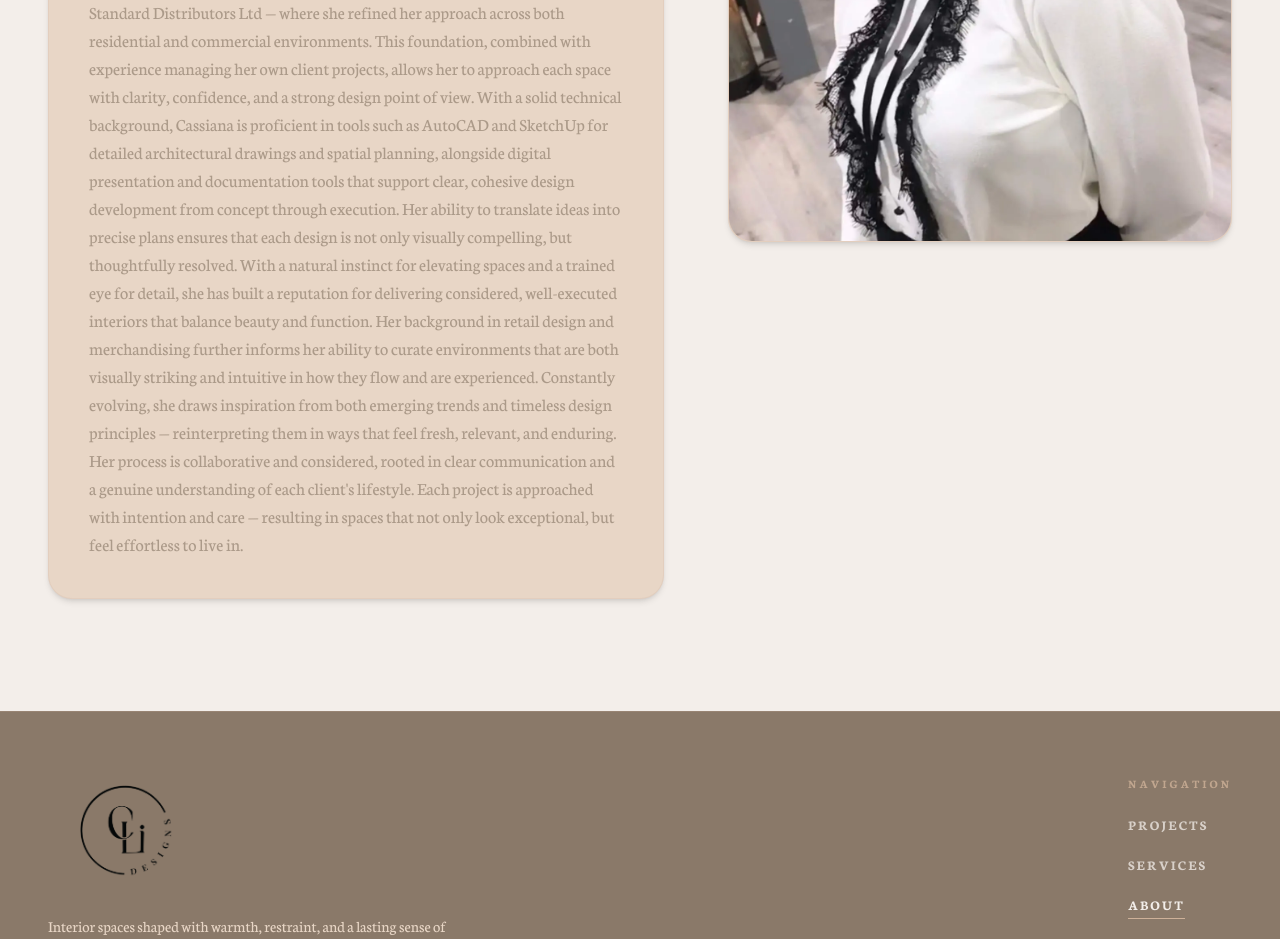
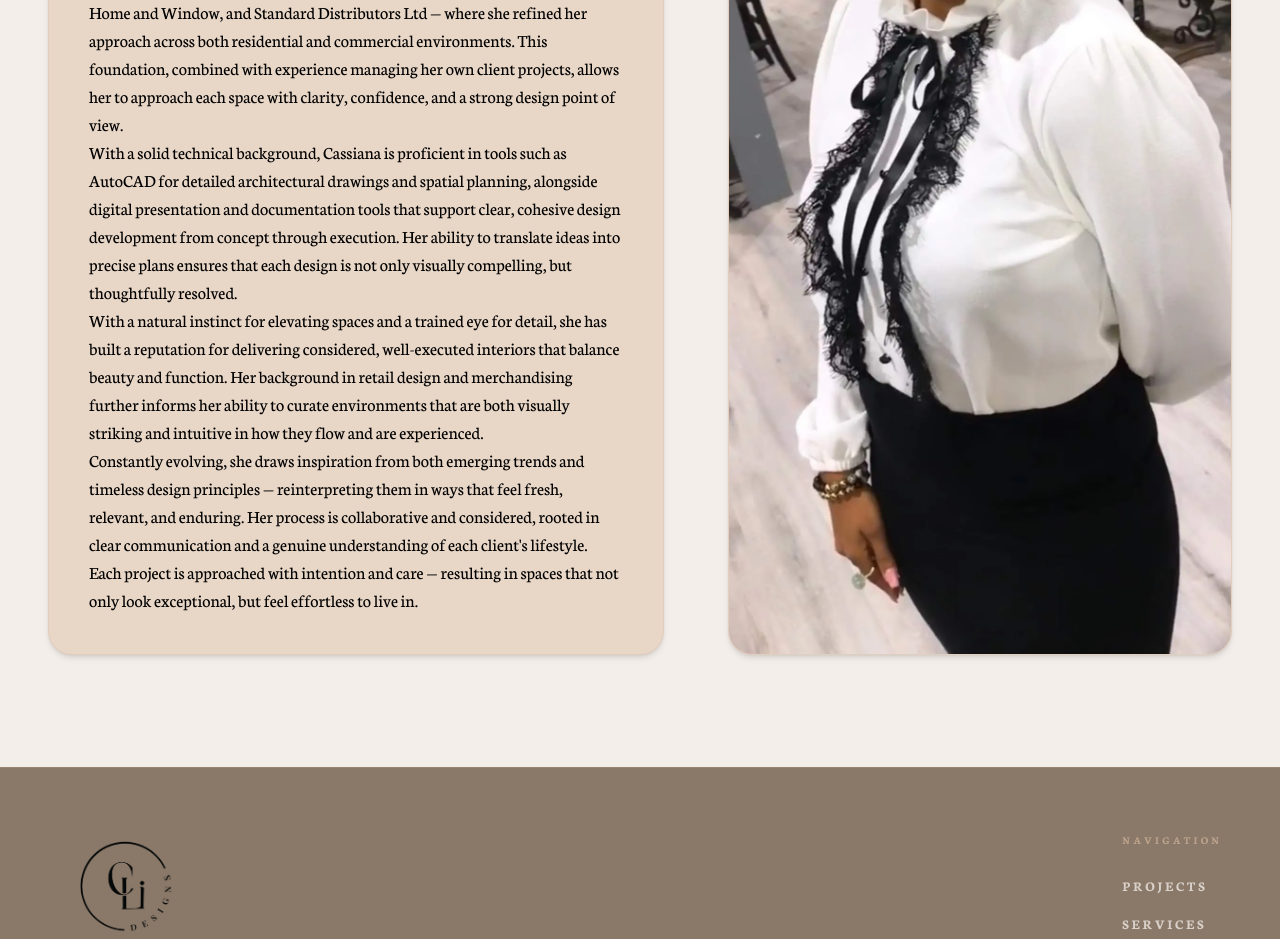
Before and after one commit to blackspidertechllc/CLI-Designs, a React (Vite) app: page /about in a window 1280 px wide. Shown: the part 500-1439 px from the top of the page. Built offline with nearby package versions, Linux system fonts and the light colour scheme.

Commit message:
updates to address spacing and text color in about page, theme colors on contact page, mobile vs desktop footer

```diff
--- a/src/components/Footer.jsx
+++ b/src/components/Footer.jsx
@@ -11,20 +11,24 @@ const footerLinks = [
 export default function Footer() {
   const navLinkClass = ({ isActive }) =>
     [
-      "group inline-flex w-fit items-center font-brand text-sm font-semibold uppercase tracking-[0.14em] transition duration-300",
-      "text-[#F3EEEA]",
+      "group inline-flex w-fit items-center font-brand text-xs font-semibold uppercase tracking-[0.18em] transition duration-300 sm:text-sm",
+      "text-parchment",
       isActive ? "opacity-100" : "opacity-75 hover:opacity-100",
     ].join(" ");
 
   return (
-    <footer className="relative overflow-hidden border-t border-[#CEB199]/20 bg-[#8A7969]">
+    <footer className="relative overflow-hidden border-t border-tan/20 bg-dusty-taupe">
       <div className="absolute inset-0 -z-10 bg-[radial-gradient(circle_at_top_left,rgba(206,177,153,0.15),transparent_30%),radial-gradient(circle_at_bottom_right,rgba(243,238,234,0.08),transparent_35%)]" />
 
-      <div className="mx-auto max-w-7xl px-4 py-12 sm:px-6 lg:px-12 lg:py-16">
+      <div className="mx-auto max-w-7xl px-4 py-12 sm:px-6 sm:py-14 lg:px-12 lg:py-16">
         <div className="grid grid-cols-1 gap-10 md:grid-cols-[1.15fr_0.85fr] md:items-start lg:gap-16">
           {/* Logo / Brand */}
-          <div className="flex flex-col gap-6">
-            <NavLink to="/" end className="inline-flex w-fit">
+          <div className="flex flex-col items-center gap-5 md:items-start md:gap-6">
+            <NavLink
+              to="/"
+              end
+              className="inline-flex w-fit justify-center md:justify-start"
+            >
               <img
                 src={CLILOGO}
                 alt="CLI Designs logo"
@@ -32,19 +36,19 @@ export default function Footer() {
               />
             </NavLink>
 
-            <p className="max-w-md font-brand text-sm leading-7 text-[#E8D6C6] sm:text-base">
+            <p className="hidden max-w-sm font-brand text-sm leading-7 text-almond-cream/90 md:block">
               Interior spaces shaped with warmth, restraint, and a lasting sense
               of atmosphere.
             </p>
           </div>
 
           {/* Navigation */}
-          <div className="md:justify-self-end">
-            <p className="font-brand text-xs font-semibold uppercase tracking-[0.24em] text-[#CEB199]/80">
+          <div className="hidden md:block md:justify-self-end">
+            <p className="font-brand text-[11px] font-semibold uppercase tracking-[0.28em] text-tan/75">
               Navigation
             </p>
 
-            <ul className="mt-5 flex flex-col gap-4">
+            <ul className="mt-6 flex flex-col gap-3.5">
               {footerLinks.map((link) => (
                 <li key={link.to}>
                   <NavLink to={link.to} className={navLinkClass}>
@@ -53,7 +57,7 @@ export default function Footer() {
                         {link.label}
                         <span
                           className={[
-                            "absolute left-0 -bottom-1 h-px w-full origin-left bg-[#CEB199] transition-transform duration-300 ease-out",
+                            "absolute left-0 -bottom-1.5 h-px w-full origin-left bg-tan transition-transform duration-300 ease-out",
                             isActive
                               ? "scale-x-100"
                               : "scale-x-0 group-hover:scale-x-100",
@@ -69,8 +73,8 @@ export default function Footer() {
           </div>
         </div>
 
-        <div className="mt-10 border-t border-[#CEB199]/20 pt-6">
-          <p className="font-brand text-sm text-[#E8D6C6]/80">
+        <div className="mt-10 hidden border-t border-tan/20 pt-5 md:block">
+          <p className="font-brand text-xs tracking-[0.08em] text-almond-cream/75 sm:text-sm">
             © {new Date().getFullYear()} CLI Designs. All rights reserved.
           </p>
         </div>
--- a/src/pages/About.jsx
+++ b/src/pages/About.jsx
@@ -8,14 +8,14 @@ export default function About() {
       <div className="mx-auto max-w-7xl px-4 sm:px-6 lg:px-12">
         <div className="grid grid-cols-1 gap-10 md:grid-cols-[1.1fr_0.9fr] md:items-start md:gap-12 lg:gap-16">
           {/* Title */}
-          <div className="order-1 md:order-1 md:row-start-1">
+          <div className="order-1 md:row-start-1">
             <h1 className="mt-4 font-brand text-4xl font-bold leading-[1.15] text-dusty-taupe sm:text-5xl lg:text-6xl">
               The Designer
             </h1>
           </div>
 
           {/* Image */}
-          <div className="order-2 aspect-[4/5] overflow-hidden rounded-3xl border border-tan/20 bg-almond-cream shadow-md transition-shadow hover:shadow-lg md:order-2 md:col-start-2 md:row-span-2 md:row-start-1">
+          <div className="order-2 aspect-[4/5] overflow-hidden rounded-3xl border border-tan/20 bg-almond-cream shadow-md transition-shadow hover:shadow-lg md:aspect-auto md:col-start-2 md:row-span-2 md:row-start-1 md:self-stretch">
             <img
               src={CassieHeadshot}
               alt="Cassie's Headshot"
@@ -24,41 +24,55 @@ export default function About() {
           </div>
 
           {/* Bio */}
-          <div className="order-3 rounded-3xl border border-tan/20 bg-almond-cream p-8 shadow-md transition-shadow hover:shadow-lg sm:p-10 md:order-3 md:col-start-1 md:row-start-2">
-            <p className="font-brand text-base leading-7 text-dusty-taupe/65 sm:text-lg">
+          <div className="order-3 rounded-3xl border border-tan/20 bg-almond-cream p-8 shadow-md transition-shadow hover:shadow-lg sm:p-10 md:col-start-1 md:row-start-2">
+            <p className="font-brand text-base leading-7 sm:text-lg">
               Cassiana is a Trinidad-based interior designer with over a decade
               of experience shaping residential and commercial spaces, both
               locally and internationally. Her work is grounded in a deep
               understanding of how interiors influence the way people live,
               work, and experience their environments — guiding her to create
-              spaces that feel intentional, refined, and deeply personal. Her
-              design perspective has been shaped through years of working
+              spaces that feel intentional, refined, and deeply personal.
+            </p>
+            <p className="font-brand text-base leading-7 sm:text-lg">
+              {" "}
+              Her design perspective has been shaped through years of working
               alongside established studios and brands including Indesign
               Limited, The Well Dressed Home and Window, and Standard
               Distributors Ltd — where she refined her approach across both
               residential and commercial environments. This foundation, combined
               with experience managing her own client projects, allows her to
               approach each space with clarity, confidence, and a strong design
-              point of view. With a solid technical background, Cassiana is
-              proficient in tools such as AutoCAD and SketchUp for detailed
-              architectural drawings and spatial planning, alongside digital
-              presentation and documentation tools that support clear, cohesive
-              design development from concept through execution. Her ability to
-              translate ideas into precise plans ensures that each design is not
-              only visually compelling, but thoughtfully resolved. With a
-              natural instinct for elevating spaces and a trained eye for
+              point of view.
+            </p>
+            <p className="font-brand text-base leading-7 sm:text-lg">
+              {" "}
+              With a solid technical background, Cassiana is proficient in tools
+              such as AutoCAD for detailed architectural drawings and spatial
+              planning, alongside digital presentation and documentation tools
+              that support clear, cohesive design development from concept
+              through execution. Her ability to translate ideas into precise
+              plans ensures that each design is not only visually compelling,
+              but thoughtfully resolved.
+            </p>
+            <p className="font-brand text-base leading-7 sm:text-lg">
+              With a natural instinct for elevating spaces and a trained eye for
               detail, she has built a reputation for delivering considered,
               well-executed interiors that balance beauty and function. Her
               background in retail design and merchandising further informs her
               ability to curate environments that are both visually striking and
-              intuitive in how they flow and are experienced. Constantly
-              evolving, she draws inspiration from both emerging trends and
-              timeless design principles — reinterpreting them in ways that feel
-              fresh, relevant, and enduring. Her process is collaborative and
-              considered, rooted in clear communication and a genuine
-              understanding of each client's lifestyle. Each project is
-              approached with intention and care — resulting in spaces that not
-              only look exceptional, but feel effortless to live in.
+              intuitive in how they flow and are experienced.
+            </p>
+            <p className="font-brand text-base leading-7 sm:text-lg">
+              Constantly evolving, she draws inspiration from both emerging
+              trends and timeless design principles — reinterpreting them in
+              ways that feel fresh, relevant, and enduring. Her process is
+              collaborative and considered, rooted in clear communication and a
+              genuine understanding of each client's lifestyle.
+            </p>
+            <p className="font-brand text-base leading-7 sm:text-lg">
+              Each project is approached with intention and care — resulting in
+              spaces that not only look exceptional, but feel effortless to live
+              in.
             </p>
           </div>
         </div>
```
Also changed, not shown: src/pages/ContactUs.jsx (+9 -9 lines).
